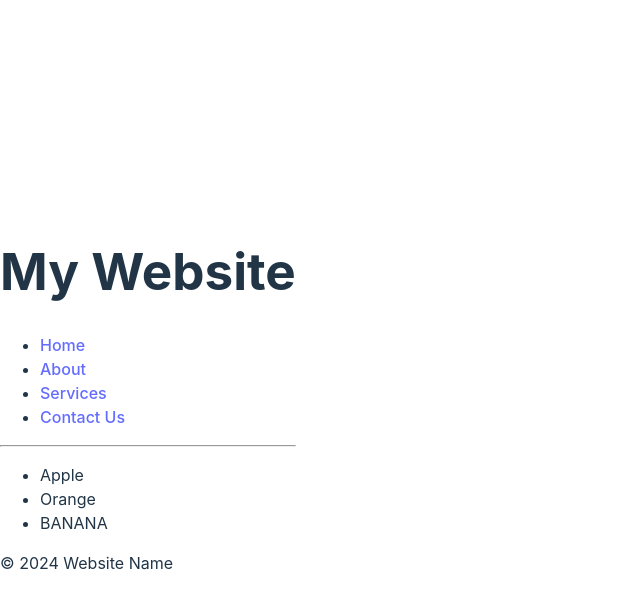
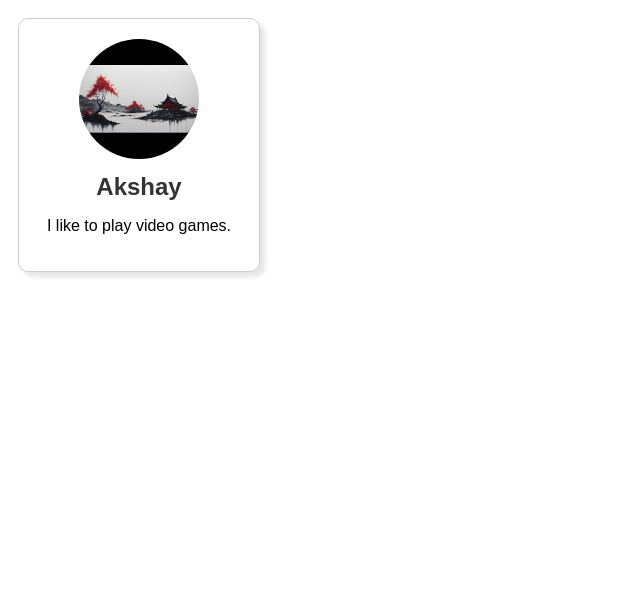
Before and after one commit to blitzster/ReactJs, a React (Vite) app: page / in a window 1280 px wide. Shown: the top 608 px of the page, without its empty margins (0-640 px from the left). Built offline with nearby package versions, Linux system fonts and the light colour scheme.

Commit message:
added card

```diff
--- a/src/App.jsx
+++ b/src/App.jsx
@@ -1,14 +1,12 @@
 import Header from './Header.jsx'
 import Footer from './Footer.jsx'
 import Food from './Food.jsx'
+import Card from './Card.jsx'
 
 function App() {
   return (
-    <>
-      <Header></Header>
-      <Food></Food>
-      <Footer></Footer>
-    </>
+    <Card>
+    </Card>
   );
 }
 
--- /dev/null
+++ b/src/Card.jsx
@@ -0,0 +1,13 @@
+import profilePic from './assets/Mountain.jpg'
+
+function Card() {
+    return (
+        <div className="card">
+            <img className="card-image" src={profilePic} alt="Profile Picture" />
+            {/* <img src="https://via.placeholder.com/150" alt="Profile Picture" /> */}
+            <h2 className='card-title'>Akshay</h2>
+            <p className='card-text'>I like to play video games.</p>
+        </div>
+    );
+}
+export default Card
--- a/src/index.css
+++ b/src/index.css
@@ -1,73 +1,28 @@
-:root {
-  font-family: Inter, system-ui, Avenir, Helvetica, Arial, sans-serif;
-  line-height: 1.5;
-  font-weight: 400;
-
-  color-scheme: light dark;
-  color: rgba(255, 255, 255, 0.87);
-  background-color: #242424;
-
-  font-synthesis: none;
-  text-rendering: optimizeLegibility;
-  -webkit-font-smoothing: antialiased;
-  -moz-osx-font-smoothing: grayscale;
+.card {
+  border: 1px solid hsl(0, 0%, 80%);
+  border-radius: 10px;
+  box-shadow: 5px 5px 5px hsl(0, 0%, 0%, 0.1);
+  padding: 20px;
+  margin: 10px;
+  text-align: center;
+  max-width: 250px;
+  display: inline-block;
 }
 
-a {
-  font-weight: 500;
-  color: #646cff;
-  text-decoration: inherit;
+.card .card-image {
+  max-width: 60%;
+  height: auto;
+  border-radius: 50%;
+  margin-bottom: 10px;
 }
 
-a:hover {
-  color: #535bf2;
+.card .card-title {
+  font-family: sans-serif;
+  margin: 0;
+  color: hsl(0, 0%, 20%);
 }
 
-body {
-  margin: 0;
-  display: flex;
-  place-items: center;
-  min-width: 320px;
-  min-height: 100vh;
+.card .card-text {
+  font-family: sans-serif;
+  color: hsl(0, 0, 30%);
 }
-
-h1 {
-  font-size: 3.2em;
-  line-height: 1.1;
-}
-
-button {
-  border-radius: 8px;
-  border: 1px solid transparent;
-  padding: 0.6em 1.2em;
-  font-size: 1em;
-  font-weight: 500;
-  font-family: inherit;
-  background-color: #1a1a1a;
-  cursor: pointer;
-  transition: border-color 0.25s;
-}
-
-button:hover {
-  border-color: #646cff;
-}
-
-button:focus,
-button:focus-visible {
-  outline: 4px auto -webkit-focus-ring-color;
-}
-
-@media (prefers-color-scheme: light) {
-  :root {
-    color: #213547;
-    background-color: #ffffff;
-  }
-
-  a:hover {
-    color: #747bff;
-  }
-
-  button {
-    background-color: #f9f9f9;
-  }
-}
```
Also changed, not shown: src/assets/Mountain.jpg (added), src/assets/Red.jpg (added).
